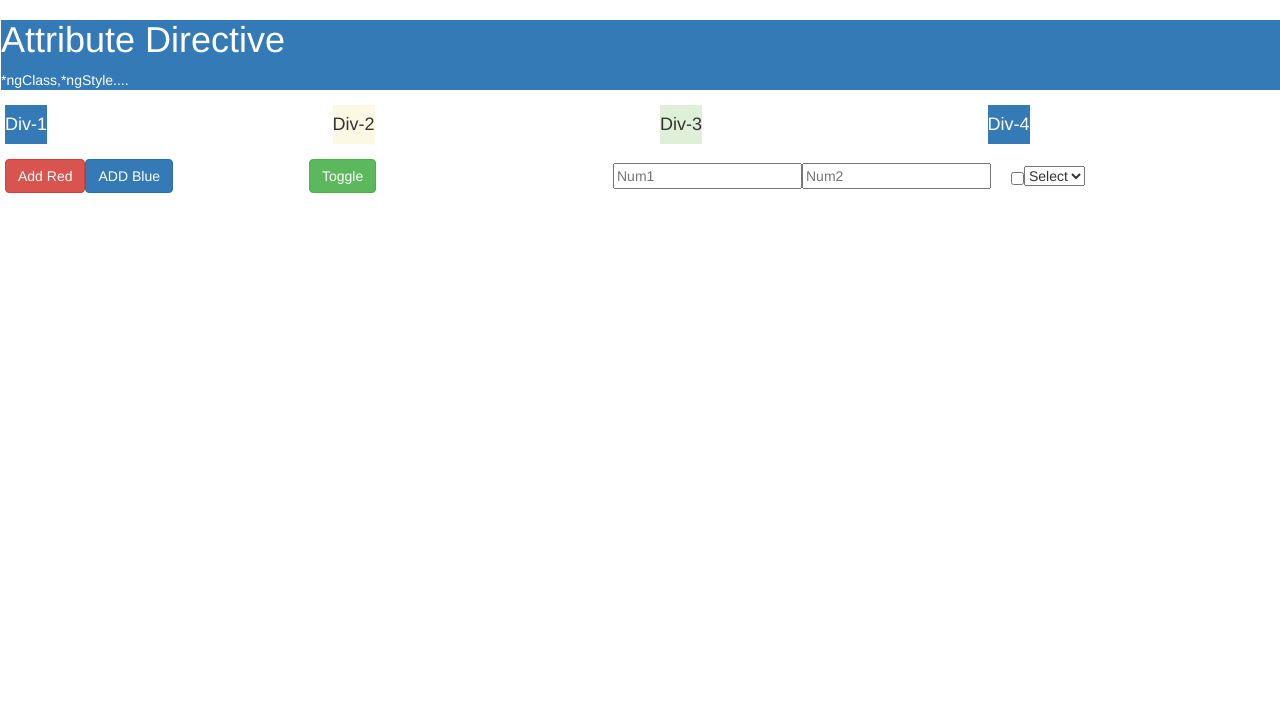
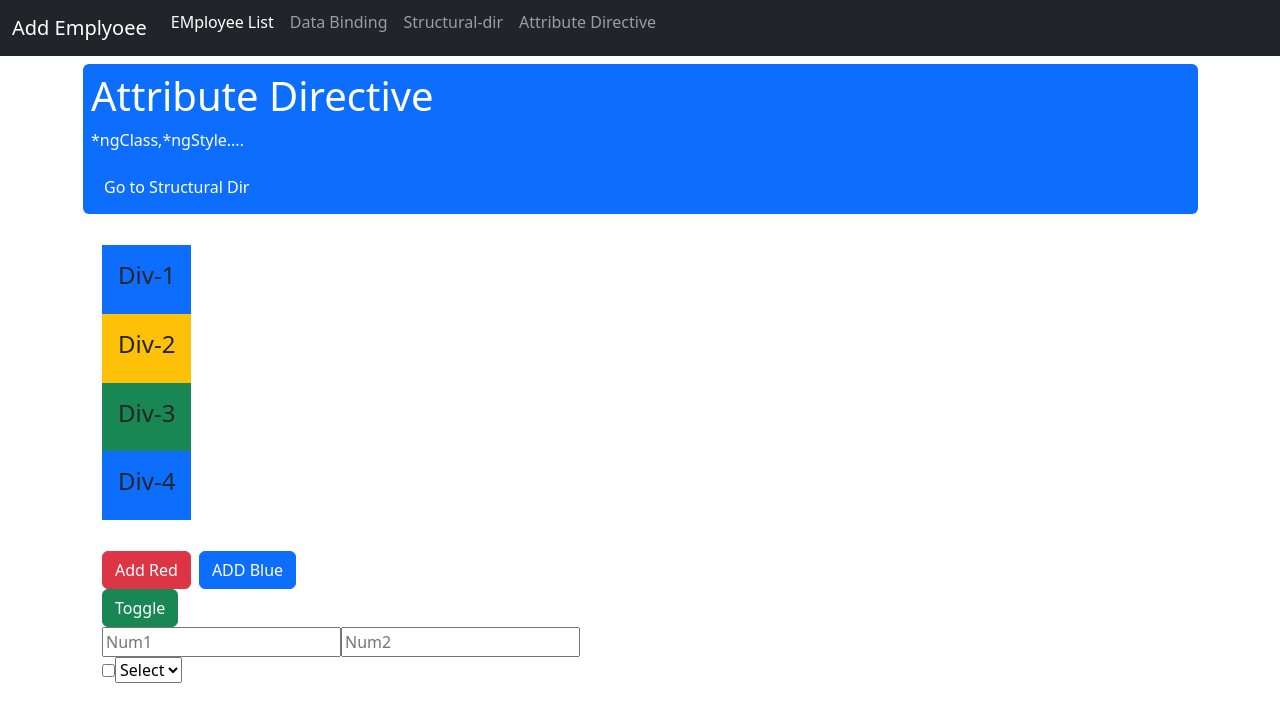
Before and after one commit to code-with-mukesh/angular18-project, an Angular app: page /attribute-dir in a window 1280 px wide. Before the commit this address led to /. Shown: the top 722 px of the page. Built offline with nearby package versions, Linux system fonts and the light colour scheme.

Commit message:
Routing Explanation

```diff
--- a/src/app/app.component.html
+++ b/src/app/app.component.html
@@ -8,4 +8,31 @@
     </tr>
 </table> -->
 <!-- <app-structural-dir></app-structural-dir> -->
- <app-attribute-directive></app-attribute-directive>
+ <!-- <app-attribute-directive></app-attribute-directive> -->
+ <nav class="navbar navbar-expand-sm navbar-dark bg-dark">
+    <div class="container-fluid">
+      <a class="navbar-brand" routerLink="add-emp">Add Emplyoee</a>
+      <button class="navbar-toggler" type="button" data-bs-toggle="collapse" data-bs-target="#mynavbar">
+        <span class="navbar-toggler-icon"></span>
+      </button>
+      <div class="collapse navbar-collapse" id="mynavbar">
+        <ul class="navbar-nav me-auto">
+          <li class="nav-item" style="margin-top:-12px;">
+            <a class="nav-link active" routerLink="emp-list">EMployee List</a>
+          </li>
+          <li class="nav-item" style="margin-top:-12px;">
+            <a class="nav-link" routerLink="data-binding">Data Binding</a>
+          </li>
+          <li class="nav-item" style="margin-top:-12px;">
+            <a class="nav-link" routerLink="structural-dir">Structural-dir</a>
+          </li>
+          <li class="nav-item" style="margin-top:-12px;">
+            <a class="nav-link" routerLink="attribute-dir">Attribute Directive</a>
+          </li>
+        </ul>
+      </div>
+    </div>
+  </nav>
+  <div class="container">
+    <router-outlet></router-outlet>
+  </div>
--- a/src/app/app.routes.ts
+++ b/src/app/app.routes.ts
@@ -1,3 +1,29 @@
 import { Routes } from '@angular/router';
+import { AddEmployeeComponent } from './components/add-employee/add-employee.component';
+import { EmployeeListComponent } from './components/employee-list/employee-list.component';
+import { StructuralDirComponent } from './components/directive/structural-dir/structural-dir.component';
+import { AttributeDirectiveComponent } from './components/directive/attribute-directive/attribute-directive.component';
+import { DataBindingComponent } from './components/data-binding/data-binding.component';
 
-export const routes: Routes = [];
+export const routes: Routes = [
+    {
+        path:'add-emp',
+        component:AddEmployeeComponent
+    },
+    {
+        path:'emp-list',
+        component:EmployeeListComponent
+    },
+    {
+        path:'structural-dir',
+        component:StructuralDirComponent
+    },
+    {
+        path:'attribute-dir',
+        component:AttributeDirectiveComponent
+    },
+    {
+        path:'data-binding',
+        component:DataBindingComponent
+    }
+];
--- a/src/app/components/directive/attribute-directive/attribute-directive.component.html
+++ b/src/app/components/directive/attribute-directive/attribute-directive.component.html
@@ -1,6 +1,7 @@
 <div class="mt-2 p-2 bg-primary text-white rounded">
     <h1>Attribute Directive</h1>
     <p>*ngClass,*ngStyle....</p>
+    <button class="btn btn-primary" (click)="naviagteToStructural()">Go to Structural Dir</button>
 </div>
 <div class="row pt-3">
     <div class="col-3">
--- a/src/app/components/directive/attribute-directive/attribute-directive.component.ts
+++ b/src/app/components/directive/attribute-directive/attribute-directive.component.ts
@@ -1,5 +1,6 @@
 import { CommonModule } from '@angular/common';
 import { Component } from '@angular/core';
+import { Router } from '@angular/router';
 
 @Component({
   selector: 'app-attribute-directive',
@@ -11,7 +12,9 @@
 export class AttributeDirectiveComponent {
   div1BgColor:string='bg-primary';
   isDiv2Active:boolean=false;
-  constructor(){}
+  constructor(private router:Router){
+
+  }
 
   addRedColor(){
     this.div1BgColor="bg-danger";
@@ -23,5 +26,9 @@
   toggleDiv2NgClass(){
     this.isDiv2Active=!this.isDiv2Active;
   }
+  naviagteToStructural(){
+  this.router.navigateByUrl("structural-dir")
+
+  }
 
 }
--- a/src/app/components/directive/structural-dir/structural-dir.component.html
+++ b/src/app/components/directive/structural-dir/structural-dir.component.html
@@ -1,6 +1,7 @@
 <div class="mt-2 p-2 bg-primary text-white rounded">
     <h1>Structural Directive</h1>
     <p>*ngIf,*ngFor....</p>
+    <button class="btn btn-success" [routerLink]="['/attribute-dir']">Go to Attribute Directive</button>
 </div>
 <div class="row pt-3">
     <div class="col-3">
--- a/src/app/components/directive/structural-dir/structural-dir.component.ts
+++ b/src/app/components/directive/structural-dir/structural-dir.component.ts
@@ -1,11 +1,12 @@
 import { CommonModule } from '@angular/common';
 import { Component } from '@angular/core';
 import { FormsModule } from '@angular/forms';
+import { RouterLink } from '@angular/router';
 
 @Component({
   selector: 'app-structural-dir',
   standalone: true,
-  imports: [CommonModule, FormsModule],
+  imports: [CommonModule, FormsModule,RouterLink],
   templateUrl: './structural-dir.component.html',
   styleUrl: './structural-dir.component.css'
 })
--- a/src/index.html
+++ b/src/index.html
@@ -6,7 +6,8 @@
   <base href="/">
   <meta name="viewport" content="width=device-width, initial-scale=1">
   <link rel="icon" type="image/x-icon" href="favicon.ico">
-  <link rel="stylesheet" href="https://maxcdn.bootstrapcdn.com/bootstrap/3.4.1/css/bootstrap.min.css">
+  <link href="https://cdn.jsdelivr.net/npm/bootstrap@5.3.3/dist/css/bootstrap.min.css
+  " rel="stylesheet">
 </head>
 <body>
   <app-root></app-root>
```
Also changed, not shown: src/app/app.component.ts (+2 -7 lines).
